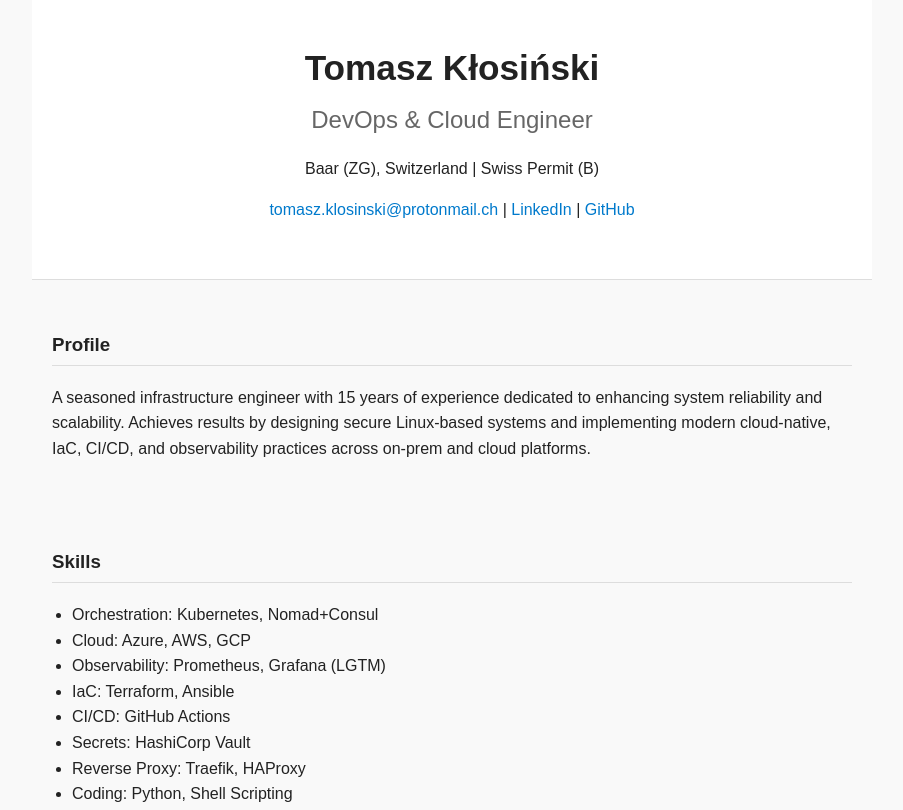
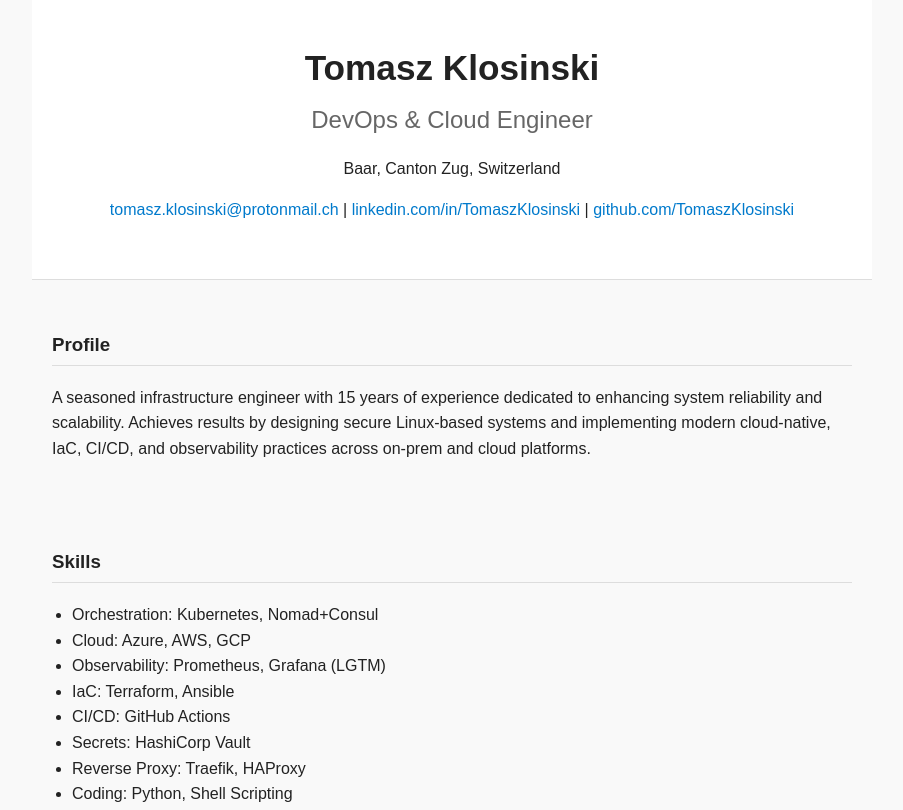
Before and after one commit to TomaszKlosinski/TomaszKlosinski.github.io, a plain HTML site: page index.html in a window 1280 px wide. Shown: the top 810 px of the page, without its empty margins (188-1091 px from the left). Drawn offline with Linux system fonts and the light colour scheme.

Commit message:
Update website

```diff
--- a/index.html
+++ b/index.html
@@ -3,17 +3,17 @@
 <head>
 	<meta charset="UTF-8">
 	<meta name="viewport" content="width=device-width, initial-scale=1.0">
-	<title>Tomasz Kłosiński - DevOps & Cloud Engineer</title>
+	<title>Tomasz Klosinski - DevOps & Cloud Engineer</title>
 	<link rel="stylesheet" href="styles.css">
 </head>
 <body>
 <header>
-	<h1>Tomasz Kłosiński</h1>
+	<h1>Tomasz Klosinski</h1>
 	<h2>DevOps & Cloud Engineer</h2>
-	<p>Baar (ZG), Switzerland | Swiss Permit (B)</p>
+	<p>Baar, Canton Zug, Switzerland</p>
 	<p><a href="mailto:tomasz.klosinski@protonmail.ch">tomasz.klosinski@protonmail.ch</a> |
-		<a href="https://linkedin.com/in/TomaszKlosinski" target="_blank">LinkedIn</a> |
-		<a href="https://github.com/TomaszKlosinski" target="_blank">GitHub</a>
+		<a href="https://linkedin.com/in/TomaszKlosinski" target="_blank">linkedin.com/in/TomaszKlosinski</a> |
+		<a href="https://github.com/TomaszKlosinski" target="_blank">github.com/TomaszKlosinski</a>
 	</p>
 </header>
 
@@ -75,7 +75,7 @@
 </section>
 
 <footer>
-	<p>© 2025 Tomasz Kłosiński</p>
+	<p>© 2025 Tomasz Klosinski</p>
 </footer>
 </body>
 </html>
```
